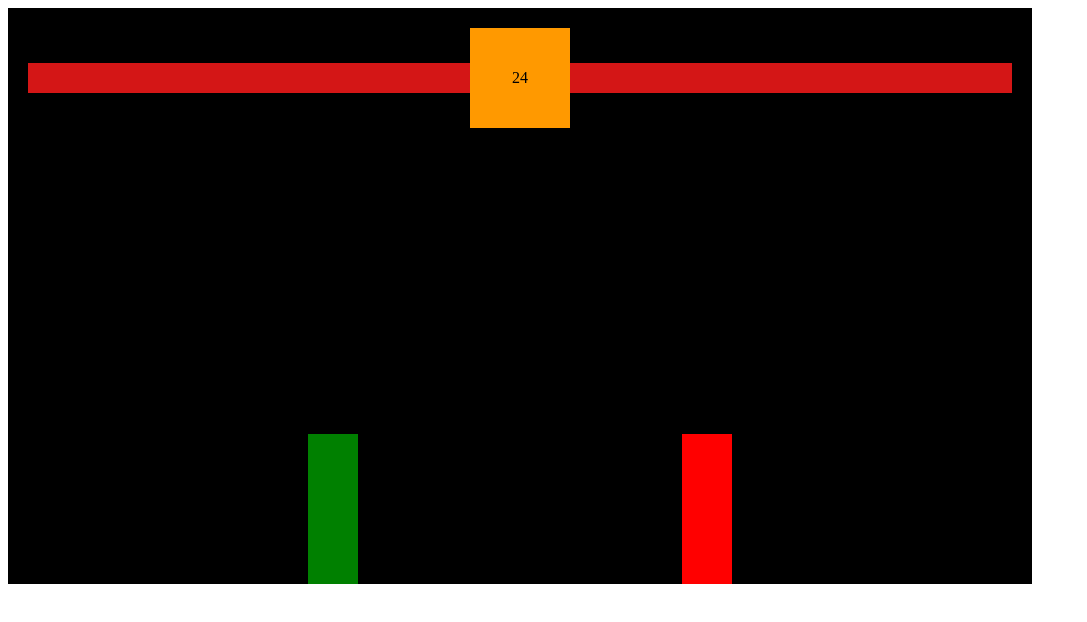
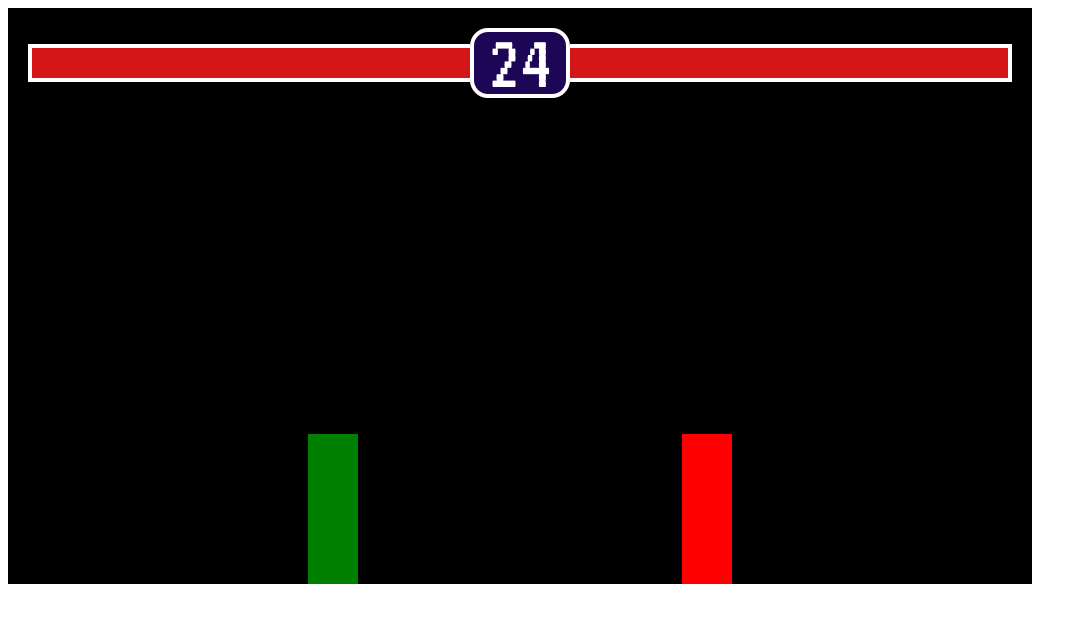
Before and after one commit to Parafoxical/2D-Fighter, a plain HTML site: page index.html in a window 1280 px wide. Shown: the whole page, without its empty margins (0-1087 px from the left). Drawn offline with Linux system fonts and the light colour scheme.

Commit message:
V 1.1
+ Tweaked UI
+ Added Custom Font

```diff
--- a/index.html
+++ b/index.html
@@ -1,6 +1,10 @@
 <!DOCTYPE html>
 <html>
     <head>
+        <link rel="preconnect" href="https://fonts.googleapis.com">
+        <link rel="preconnect" href="https://fonts.gstatic.com" crossorigin>
+        <link href="https://fonts.googleapis.com/css2?family=VT323&display=swap" rel="stylesheet">
+
         <style>
             * {
                 box-sizing: border-box;
@@ -22,9 +26,12 @@
                 <div
                     style="
                         position: relative;
-                        height: 30px; width: 100%;
+                        width: 100%;
                         display: flex;
-                        justify-content: flex-end
+                        justify-content: flex-end;
+                        border-top: 4px solid white;
+                        border-bottom: 4px solid white;
+                        border-left: 4px solid white;
                     "
                     >
                     <div
@@ -52,13 +59,18 @@
                 <div
                     id="timer"
                     style="
-                        background-color: rgb(255, 153, 0);
-                        height: 100px;
+                        background-color: rgba(81, 18, 230, 0.377);
+                        height: 70px;
                         width: 100px;
                         flex-shrink: 0;
                         display: flex;
                         align-items: center;
                         justify-content: center;
+                        border: 4px solid white;
+                        border-radius: 18px;
+                        color: white;
+                        font-family: 'VT323', monospace;
+                        font-size: 80px;
                     "
                     >
 
@@ -67,14 +79,19 @@
                 <div
                     style="
                         position: relative;
-                        height: 30px;
-                        width: 100%
+                        width: 100%;
+                        display: flex;
+                        justify-content: flex-end;
+                        border-top: 4px solid white;
+                        border-bottom: 4px solid white;
+                        border-right: 4px solid white;
                     "
                     >
                     <div
                         style="
                             background-color: rgb(146, 23, 23);
                             height: 30px;
+                            width: 100%;
                         "
                         >
                     </div>
@@ -104,9 +121,10 @@
                     left: 0;
                     bottom: 0;
                     display: none;
+                    font-family: 'VT323', monospace;
+                    font-size: 100px;
                 "
                 >
-                Tie
             </div>
             <canvas id="myCanvas"></canvas>
         </div>
--- a/index.js
+++ b/index.js
@@ -122,7 +122,7 @@ function determineWinner({player,enemy,timerId}) {
     clearTimeout(timerId)
     document.querySelector('#displayText').style.display = 'flex'
     if (player.health === enemy.health) {
-        document.querySelector('#displayText').innerHTML = 'Tie'
+        document.querySelector('#displayText').innerHTML = 'Tie!'
     } else if (player.health > enemy.health) {
         document.querySelector('#displayText').innerHTML = 'Player 1 Wins!'
     } else if (player.health < enemy.health) {
```
